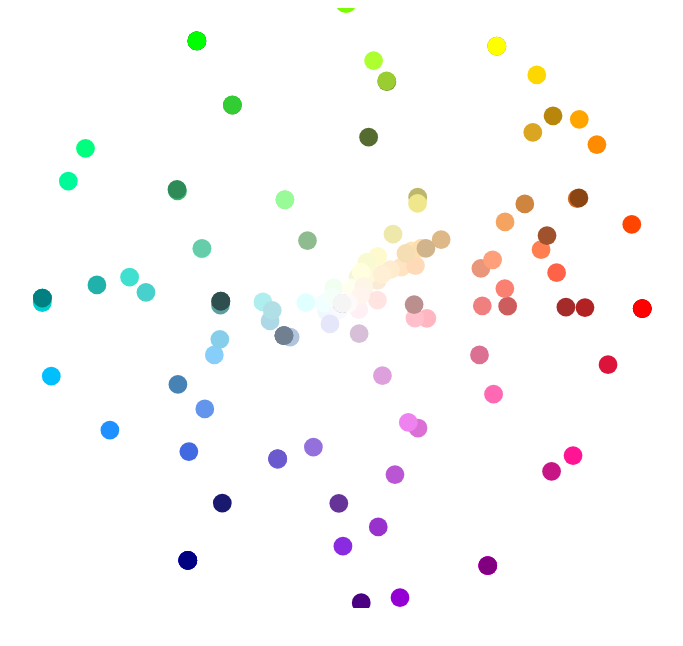
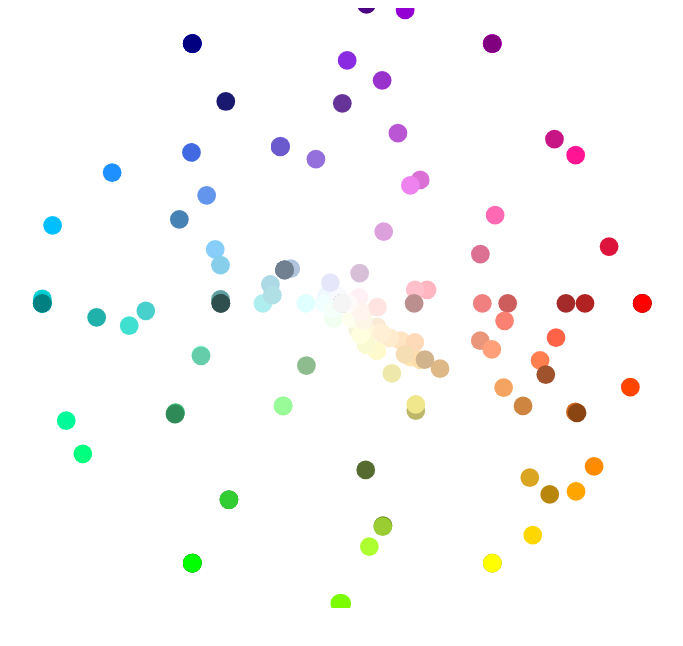
Before and after one commit to arantius/web-color-wheel, a plain HTML site: page colors.html in a window 1280 px wide. Shown: the whole page, without its empty margins (61-744 px from the left). Drawn offline with Linux system fonts and the light colour scheme.

Commit message:
color wheel direction

```diff
--- a/colors.html
+++ b/colors.html
@@ -190,7 +190,7 @@ Object.entries(colors).forEach(([name, color], _) => {
 
   // Based on https://stackoverflow.com/a/54522007/91238 .
   let colorRadius = s * radius;
-  let colorAngle = (1-h)/360 * 2 * Math.PI;
+  let colorAngle = h/360 * 2 * Math.PI;
 
   let x = Math.cos(colorAngle) * colorRadius;
   let y = Math.sin(colorAngle) * colorRadius;
```
